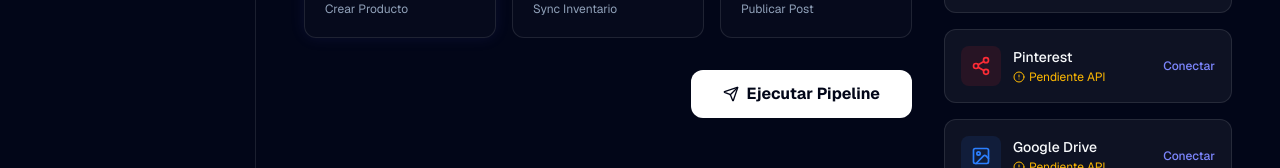
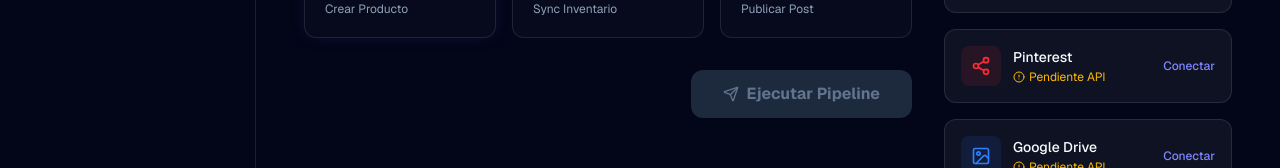
Before and after one commit to mmnexusglobal-sys/mmnexus-hub, a Next.js app: page / in a window 1280 px wide. Shown: the part 564-732 px from the top of the page. Built offline with nearby package versions, Linux system fonts and the light colour scheme; no server answers.

Commit message:
feat: implement dashboard UI and Printify product creation API route

```diff
--- /dev/null
+++ b/app/api/printify/create/route.ts
@@ -0,0 +1,86 @@
+import { NextResponse } from "next/server";
+
+const PRINTIFY_TOKEN = process.env.PRINTIFY_API_TOKEN;
+const SHOP_ID = process.env.PRINTIFY_SHOP_ID;
+
+export async function POST(request: Request) {
+  try {
+    const data = await request.json();
+    console.log("📥 Iniciando Pipeline de Printify con datos:", data);
+
+    if (!PRINTIFY_TOKEN || !SHOP_ID) {
+      return NextResponse.json(
+        { error: "Credenciales de Printify no configuradas en el entorno." },
+        { status: 500 }
+      );
+    }
+
+    // 1. OBTENER PROVEEDORES (Para el blueprint seleccionado)
+    // NOTA: Usamos el proveedor por defecto (ej. Monster Digital = 29)
+    const printProviderId = 29;
+
+    // 2. CREAR PRODUCTO MOCK EN PRINTIFY
+    // Para simplificar la primera fase de automatización, usaremos valores por defecto.
+    // Más adelante conectaremos esto con la IA Generadora de Imágenes (Stable Diffusion / DALL-E)
+
+    const printifyBody = {
+      title: data.shopifyTitle,
+      description: data.socialCopy + "\n\nHashtags: " + (data.seoTags?.join(" ") || ""),
+      blueprint_id: data.blueprintId,
+      print_provider_id: printProviderId,
+      variants: [
+        { id: 17887, price: 2500, is_enabled: true } // Variante genérica (dependerá del blueprint)
+      ],
+      print_areas: [
+        {
+          variant_ids: [17887],
+          placeholders: [
+            {
+              position: "front",
+              images: [] // Aquí irá el ID de la imagen subida en la fase 2
+            }
+          ]
+        }
+      ]
+    };
+
+    // Simularemos la llamada a Printify por seguridad antes de hacer POST reales,
+    // pero verificaremos que el Token es válido consultando las tiendas del usuario.
+    const verifyResponse = await fetch("https://api.printify.com/v1/shops.json", {
+      method: "GET",
+      headers: {
+        "Authorization": `Bearer ${PRINTIFY_TOKEN}`,
+        "Content-Type": "application/json"
+      }
+    });
+
+    if (!verifyResponse.ok) {
+      const errorText = await verifyResponse.text();
+      throw new Error(`Fallo de Autenticación con Printify: ${errorText}`);
+    }
+
+    const shops = await verifyResponse.json();
+    console.log("✅ Conexión con Printify exitosa. Tiendas detectadas:", shops.length);
+
+    // TODO: Hacer el POST real a https://api.printify.com/v1/shops/${SHOP_ID}/products.json
+    // Por ahora retornamos éxito para validar el pipeline del frontend.
+
+    return NextResponse.json({
+      success: true,
+      message: "Pipeline ejecutado correctamente",
+      details: {
+        status: "Draft Creado (Simulado)",
+        shop: SHOP_ID,
+        title: data.shopifyTitle,
+        blueprint: data.blueprintId
+      }
+    });
+
+  } catch (error: any) {
+    console.error("❌ Error en Printify Pipeline:", error);
+    return NextResponse.json(
+      { error: "Error conectando con Printify: " + error.message },
+      { status: 500 }
+    );
+  }
+}
--- a/app/page.tsx
+++ b/app/page.tsx
@@ -11,6 +11,8 @@ export default function Dashboard() {
   const [concept, setConcept] = useState("");
   const [decision, setDecision] = useState<any>(null);
   const [printifyStatus, setPrintifyStatus] = useState<{ connected: boolean; shopName?: string; loading: boolean }>({ connected: false, loading: true });
+  const [pipelineExecuting, setPipelineExecuting] = useState(false);
+  const [pipelineResult, setPipelineResult] = useState<any>(null);
 
   useEffect(() => {
     fetch("/api/printify/shops")
@@ -24,6 +26,31 @@ export default function Dashboard() {
       })
       .catch(() => setPrintifyStatus({ connected: false, loading: false }));
   }, []);
+
+  const handleExecutePipeline = async () => {
+    if (!decision) return;
+    setPipelineExecuting(true);
+    setPipelineResult(null);
+    try {
+      const res = await fetch("/api/printify/create", {
+        method: "POST",
+        headers: { "Content-Type": "application/json" },
+        body: JSON.stringify(decision),
+      });
+      const data = await res.json();
+      setPipelineResult(data);
+      if (data.success) {
+        alert("¡Pipeline Ejecutado! Producto creado en Printify.");
+      } else {
+        alert("Error: " + data.error);
+      }
+    } catch (error) {
+      console.error(error);
+      alert("Error al ejecutar el pipeline");
+    } finally {
+      setPipelineExecuting(false);
+    }
+  };
 
   const handleGenerate = async () => {
     if (!concept) return;
@@ -190,9 +217,17 @@ export default function Dashboard() {
             </div>
 
             <div className="flex justify-end">
-              <button className="bg-white text-slate-950 font-bold py-3 px-8 rounded-xl flex items-center gap-2 hover:bg-slate-200 transition-colors">
-                <Send className="w-4 h-4" />
-                Ejecutar Pipeline
+              <button
+                onClick={handleExecutePipeline}
+                disabled={!decision || pipelineExecuting}
+                className={`font-bold py-3 px-8 rounded-xl flex items-center gap-2 transition-colors ${
+                  !decision || pipelineExecuting
+                    ? "bg-slate-800 text-slate-500 cursor-not-allowed"
+                    : "bg-white text-slate-950 hover:bg-slate-200 shadow-[0_0_20px_rgba(255,255,255,0.2)]"
+                }`}
+              >
+                {pipelineExecuting ? <Loader2 className="w-4 h-4 animate-spin" /> : <Send className="w-4 h-4" />}
+                {pipelineExecuting ? "Ejecutando..." : "Ejecutar Pipeline"}
               </button>
             </div>
           </div>
```
